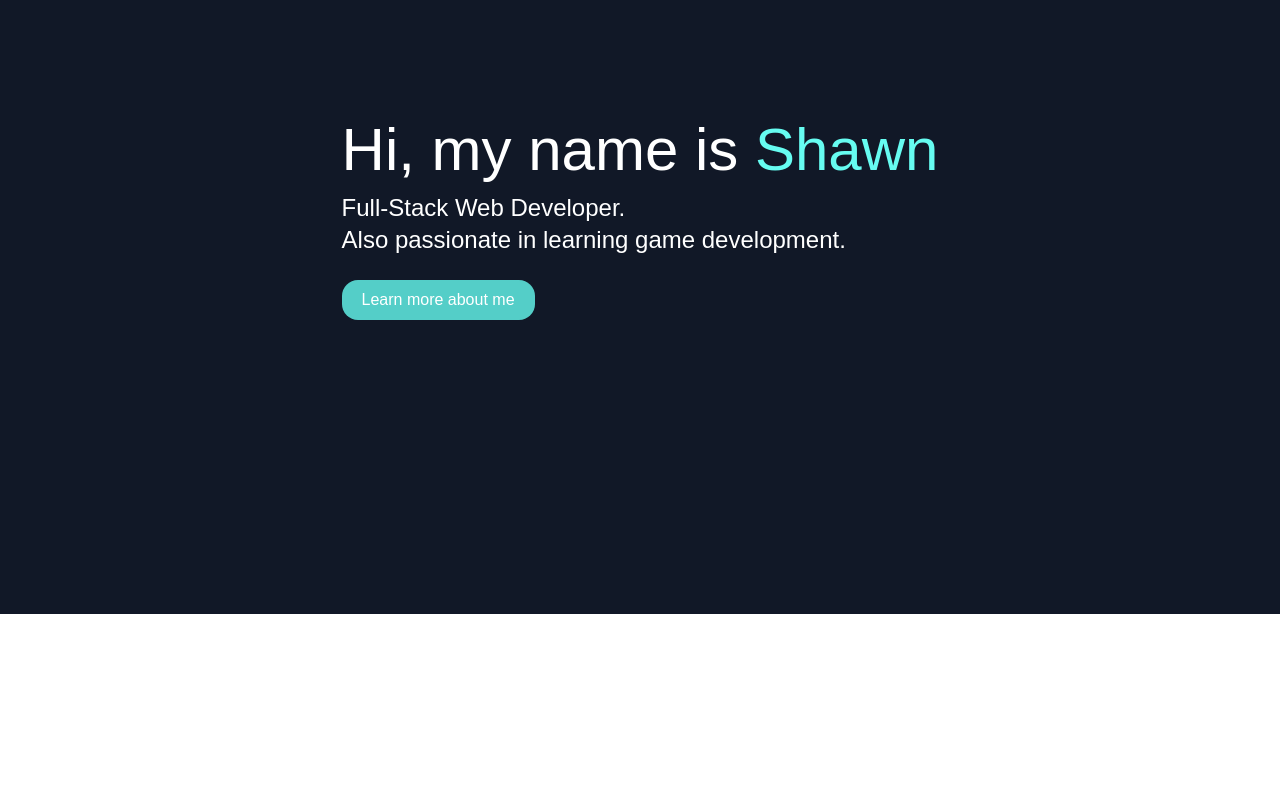
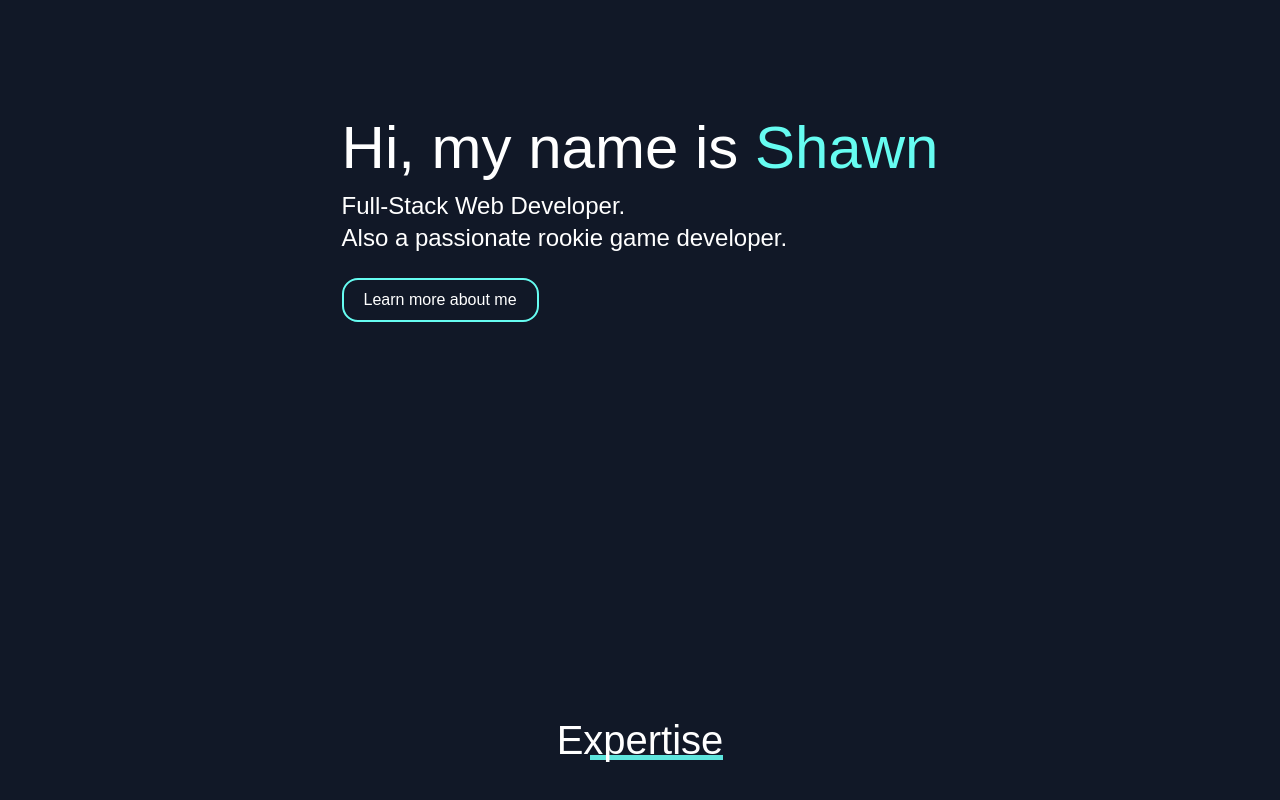
Before and after one commit to XianFengWu1996/personal-portfolio, a Next.js app: page / in a window 1280 px wide. Shown: the part 186-986 px from the top of the page. Before the commit the page ends 800 px from the top, so only its background shows below. Built offline with nearby package versions, Linux system fonts and the light colour scheme; a web font is replaced by a local one.

Commit message:
create section header css

```diff
--- a/src/components/Main/Main.tsx
+++ b/src/components/Main/Main.tsx
@@ -6,11 +6,9 @@ const Main = () => {
           Hi, my name is <span className="text-[#66FCF1]">Shawn</span>
         </h1>
         <h2 className="text-2xl">Full-Stack Web Developer.</h2>
-        <h2 className="text-2xl">
-          Also passionate in learning game development.
-        </h2>
+        <h2 className="text-2xl">Also a passionate rookie game developer.</h2>
 
-        <button className="mt-6 px-5 py-2 bg-[#66FCF1]/80 rounded-2xl hover:bg-[#66FCF1]/70">
+        <button className="mt-6 px-5 py-2 border-[#66FCF1] border-2 rounded-2xl hover:bg-[#66FCF1]/70">
           Learn more about me
         </button>
       </div>
--- a/src/components/Navbar/DesktopNav.tsx
+++ b/src/components/Navbar/DesktopNav.tsx
@@ -21,7 +21,7 @@ const DesktopNav = (props: DesktopNavProps) => {
         {/* navigation buttons */}
         <div className="hidden md:flex">
           <ul className=" w-[400px] flex justify-between uppercase cursor-pointer">
-            <Link href={'/'}>Technologies</Link>
+            <Link href={'/'}>Expertise</Link>
             <Link href={'/'}>Projects</Link>
             <Link href={'/'}>About Me</Link>
           </ul>
--- a/src/components/Navbar/MobileNav.tsx
+++ b/src/components/Navbar/MobileNav.tsx
@@ -42,7 +42,7 @@ const MobileNav = (props: MobileNavProps) => {
 
           {/* Navigation  */}
           <ul className="w-full h-[125px] flex flex-col justify-between uppercase cursor-pointer px-2">
-            <Link href={'/'}>Technologies</Link>
+            <Link href={'/'}>Expertise</Link>
             <Link href={'/'}>Projects</Link>
             <Link href={'/'}>About Me</Link>
           </ul>
--- /dev/null
+++ b/src/components/Technology/Technology.tsx
@@ -0,0 +1,11 @@
+const Technology = () => {
+  return (
+    <div className="w-full h-full bg-inherit p-24 ">
+      <div className="flex justify-center items-start h-full">
+        <h1 className="title">Expertise</h1>
+      </div>
+    </div>
+  );
+};
+
+export default Technology;
--- a/src/pages/index.tsx
+++ b/src/pages/index.tsx
@@ -2,6 +2,7 @@ import Head from 'next/head';
 import { Electrolize } from '@next/font/google';
 import NavBar from '@/components/Navbar/NavBar';
 import Main from '@/components/Main/Main';
+import Technology from '@/components/Technology/Technology';
 
 const electrolize = Electrolize({
   weight: ['400'],
@@ -23,6 +24,7 @@ export default function Home() {
       >
         <NavBar />
         <Main />
+        <Technology />
       </main>
     </>
   );
--- /dev/null
+++ b/src/styles/Components.css
@@ -0,0 +1,17 @@
+.title {
+  font-size: 40px;
+  position: relative;
+  z-index: 1;
+}
+
+.title::after {
+  content: '';
+  height: 5px;
+  width: 80%;
+  position: absolute;
+  bottom: 10px;
+  right: -0px;
+  background-color: #66fcf1;
+  z-index: -1;
+  opacity: 0.9;
+}
```
Also changed, not shown: src/pages/_app.tsx (+4 -3 lines), src/components/Technology/Technology.module.css (added).
